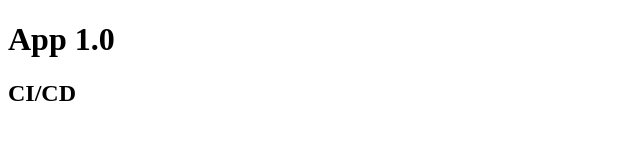
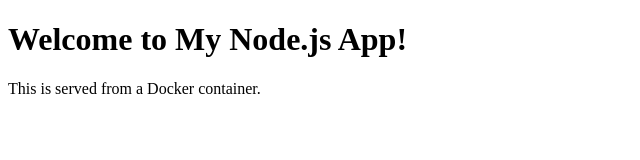
Before and after one commit to meiotera/dio-kub-dock, a website: page app/index.html in a window 1280 px wide. Shown: the whole page, without its empty margins (0-640 px from the left). Drawn offline with Linux system fonts and the light colour scheme.

Commit message:
Configuração do projeto para branch docker-deploy

```diff
--- a/app/index.html
+++ b/app/index.html
@@ -2,12 +2,11 @@
 <html lang="en">
   <head>
     <meta charset="UTF-8" />
-    <meta http-equiv="X-UA-Compatible" content="IE=edge" />
     <meta name="viewport" content="width=device-width, initial-scale=1.0" />
-    <title>App 1.0 - CI/CD</title>
+    <title>Welcome to My App</title>
   </head>
   <body>
-    <h1>App 1.0</h1>
-    <h2>CI/CD</h2>
+    <h1>Welcome to My Node.js App!</h1>
+    <p>This is served from a Docker container.</p>
   </body>
 </html>
```
